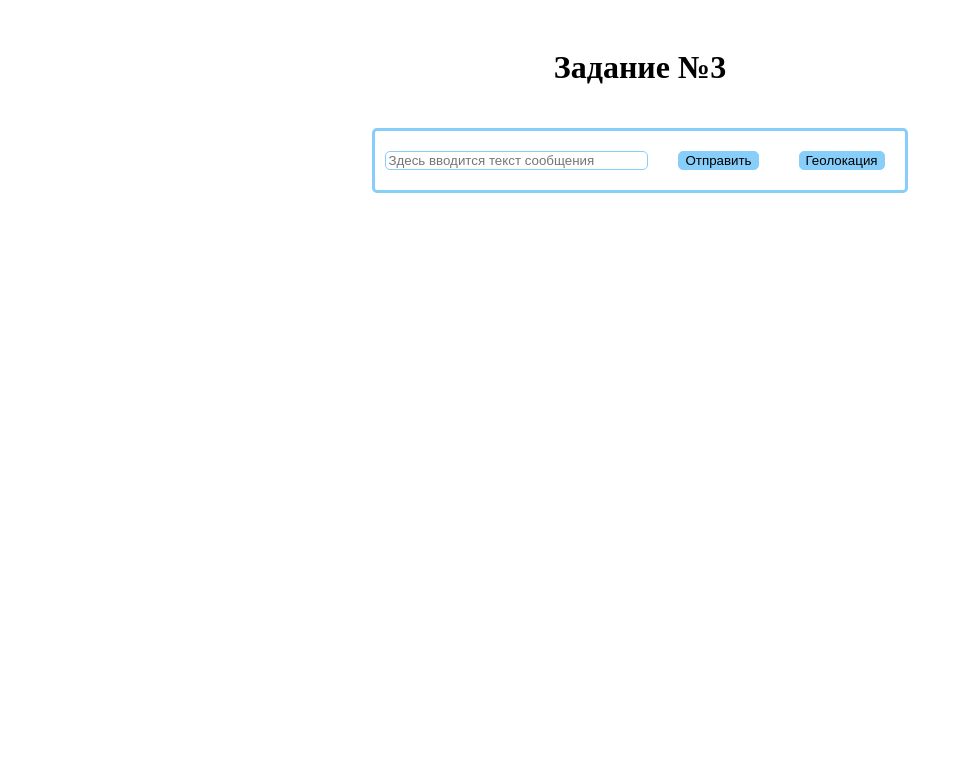
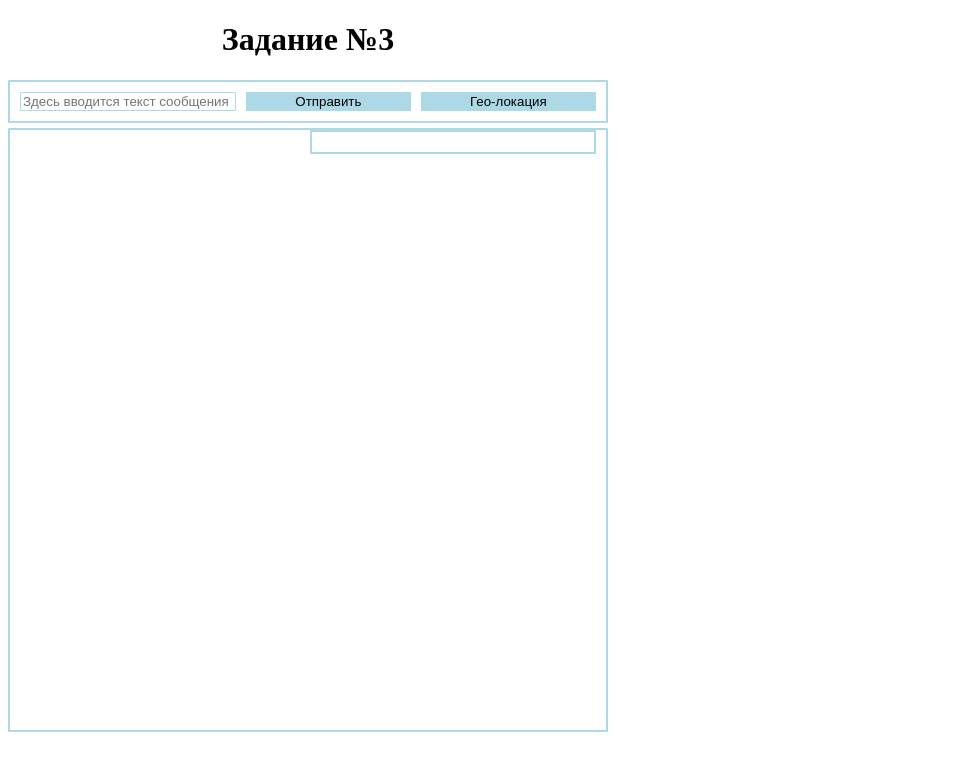
Before and after one commit to ytokarevskaya/module15_homework, a plain HTML site: page index.html in a window 1280 px wide. Both pictures are taken after a click on the button "Отправить". Shown: the whole page, without its empty margins (0-963 px from the left). Drawn offline with Linux system fonts and the light colour scheme.

Commit message:
finished task03.js

```diff
--- a/index.html
+++ b/index.html
@@ -2,57 +2,54 @@
 <html lang="en">
 
 <head>
-  <meta charset="UTF-8">
-  <title>Module 15</title>
-  <link rel="stylesheet" href="style.css">
+    <meta charset="UTF-8">
+    <title>Module 15</title>
+    <link rel="stylesheet" href="style.css">
 </head>
 
 <body>
-  <!--  <h1>Задание №1</h1>-->
-  <!--  <button class="btn j-btn-test">-->
-  <!--    <div class="btn_text">Just a button</div>-->
-  <!--    <div class="btn_icon_one" style="display: initial;">-->
-  <!--      <svg width=" 1em" height="1em" viewBox="0 0 16 16" class="bi bi-arrow-down-left-circle" fill="currentColor"-->
-  <!--        xmlns="http://www.w3.org/2000/svg">-->
-  <!--        <path fill-rule="evenodd" d="M8 15A7 7 0 1 0 8 1a7 7 0 0 0 0 14zm0 1A8 8 0 1 0 8 0a8 8 0 0 0 0 16z" />-->
-  <!--        <path fill-rule="evenodd"-->
-  <!--          d="M5.5 11h4a.5.5 0 0 0 0-1H6.707l4.147-4.146a.5.5 0 0 0-.708-.708L6 9.293V6.5a.5.5 0 0 0-1 0v4a.5.5 0 0 0 .5.5z" />-->
-  <!--      </svg>-->
-  <!--    </div>-->
-  <!--    <div class="btn_icon_two" style="display: none;">-->
-  <!--      <svg width="1em" height="1em" viewBox="0 0 16 16" class="bi bi-arrow-down-left-circle-fill" fill="currentColor"-->
-  <!--        xmlns="http://www.w3.org/2000/svg">-->
-  <!--        <path fill-rule="evenodd"-->
-  <!--          d="M16 8A8 8 0 1 1 0 8a8 8 0 0 1 16 0zm-6.5 3h-4a.5.5 0 0 1-.5-.5v-4a.5.5 0 0 1 1 0v2.793l4.146-4.147a.5.5 0 0 1 .708.708L6.707 10H9.5a.5.5 0 0 1 0 1z" />-->
-  <!--      </svg>-->
-  <!--    </div>-->
+<!--
+    <h1>Задание №1</h1>
+    <button class="btn j-btn-test">
+      <div class="btn_text">Just a button</div>
+      <div class="btn_icon_one" style="display: initial;">
+        <svg width=" 1em" height="1em" viewBox="0 0 16 16" class="bi bi-arrow-down-left-circle" fill="currentColor"
+          xmlns="http://www.w3.org/2000/svg">
+          <path fill-rule="evenodd" d="M8 15A7 7 0 1 0 8 1a7 7 0 0 0 0 14zm0 1A8 8 0 1 0 8 0a8 8 0 0 0 0 16z" />
+          <path fill-rule="evenodd"
+            d="M5.5 11h4a.5.5 0 0 0 0-1H6.707l4.147-4.146a.5.5 0 0 0-.708-.708L6 9.293V6.5a.5.5 0 0 0-1 0v4a.5.5 0 0 0 .5.5z" />
+        </svg>
+      </div>
+      <div class="btn_icon_two" style="display: none;">
+        <svg width="1em" height="1em" viewBox="0 0 16 16" class="bi bi-arrow-down-left-circle-fill" fill="currentColor"
+          xmlns="http://www.w3.org/2000/svg">
+          <path fill-rule="evenodd"
+            d="M16 8A8 8 0 1 1 0 8a8 8 0 0 1 16 0zm-6.5 3h-4a.5.5 0 0 1-.5-.5v-4a.5.5 0 0 1 1 0v2.793l4.146-4.147a.5.5 0 0 1 .708.708L6.707 10H9.5a.5.5 0 0 1 0 1z" />
+        </svg>
+      </div>
+    </button>
+    <script src="task01.js"></script>
+-->
 
-  <!--  </button>-->
-  <!--  <script src="task01.js"></script>-->
-
-  <!-- <h1>Задание №2</h1>
+<!--
+   <h1>Задание №2</h1>
   <button class="btn j-btn-test">
     Just a button
   </button>
-  <script src="task02.js"></script> -->
-  <div class="three-block">
-    <div class="three-h1">
-      <h1>Задание №3</h1>
+  <script src="task02.js"></script>
+-->
+
+<div class="task-03">
+    <h1 style="text-align: center">Задание №3</h1>
+    <div class="task-03-panel">
+        <input type="text" placeholder="Здесь вводится текст сообщения" size="24">
+        <button class="task-03-sndBtn">Отправить</button>
+        <button class="task-03-sndGeo">Гео-локация</button>
     </div>
-    <div class="three-chat">
-      <div class="three-input">
-        <input id="input_text" type="text" placeholder="Здесь вводится текст сообщения" size="30">
-      </div>
-      <div class="three-buttons"></div>
-      <button class="send_button">Отправить</button>
-      <button class="send_geo">Геолокация</button>
+    <div class="task-03-chat">
     </div>
-    <div class="three-chat-window" id="output">
-    </div>
-  </div>
-
-  <script src="task03.js"></script>
-
+</div>
+<script src="task03.js"></script>
 </body>
 
 </html>
--- a/style.css
+++ b/style.css
@@ -20,7 +20,7 @@
 }
 
 .btn:hover {
-  box-shadow: 0px 2px 8px 2px rgba(141, 150, 178, 0.3);
+  box-shadow: 0 2px 8px 2px rgba(141, 150, 178, 0.3);
   transform: scale(1.05);
 }
 
@@ -34,41 +34,32 @@
   font-size: 15px;
 }
 
-.three-block {
-  display: flex;
-  align-items: center;
-  flex-direction: column;
+.task-03 {
+  max-width: 600px;
 }
 
-.three-h1 {
-  margin: 20px;
+.task-03-panel {
+  display: grid;
+  grid-template-columns: 216px auto auto;
+  grid-gap: 10px;
+  border: solid 2px lightblue;
+  border-radius: 1px;
+  padding: 10px;
 }
 
-.three-chat {
-  display: flex;
-  justify-content: space-between;
-  align-items: center;
-  min-width: 500px;
-  border: solid lightskyblue;
-  border-radius: 5px;
+.task-03-panel > input {
+  border: solid 1px lightblue;
+  border-radius: 1px;
+}
+.task-03-panel > button {
+  background-color: lightblue;
+  border: none;
 }
 
-.three-input {
-  margin: 10px;
+.task-03-chat {
+  margin-top: 5px;
+  min-height: 600px;
+  max-height: 600px;
+  border: solid 2px lightblue;
+  border-radius: 1px;
 }
-
-.three-input > input {
-  border: solid lightskyblue 1px;
-  border-radius: 5px;
-}
-
-.three-block button {
-  margin: 20px;
-  border: solid lightskyblue 1px;
-  border-radius: 5px;
-  background-color: lightskyblue;
-}
-
-.three-chat-window {
-  display: flex;
-}
--- a/task03.js
+++ b/task03.js
@@ -1,27 +1,53 @@
-let websocket;
-const sendButton = document.querySelector(".send_button");
-const sendGeo = document.querySelector(".send_geo");
-const output = document.getElementById("output");
+const sendButton = document.querySelector(".task-03-sndBtn");
+const sendGeo = document.querySelector(".task-03-sndGeo");
+const chat = document.querySelector(".task-03-chat");
 
-function writeToScreen(message) {
-    let pre = document.createElement("p");
-    pre.style.wordWrap = "word-wrap";
+function writeToScreen(message, textPosition, marginValue) {
+    let pre = document.createElement("div");
+    pre.style.wordWrap = "break-word";
     pre.innerHTML = message;
-    output.before(pre);
+    pre.style.maxWidth = "300px";
+    pre.style.padding = "10px";
+    pre.style.textAlign = textPosition;
+    pre.style.border = "solid 2px lightblue";
+    pre.style.borderRadius = "1px";
+    if (marginValue === "left") {
+        pre.style.marginLeft = "300px";
+        pre.style.marginRight = "10px";
+    } else {
+        pre.style.marginLeft = "10px";
+        pre.style.marginRight = "300px";
+    }
+    chat.appendChild(pre);
 }
 
 sendButton.addEventListener("click", () => {
     let webSocket = new WebSocket("wss://echo.websocket.org/");
-    let inputText = document.getElementById("input_text").value;
-    writeToScreen(
-        '<span style="color: red;">' + inputText + '</span>'
-    );
+    let inputText = document.querySelector("input").value;
+    writeToScreen(inputText, "right", "left");
     webSocket.onopen = () => {
         webSocket.send(inputText);
     }
-    webSocket.onmessage = function (evt) {
-        writeToScreen(
-            '<span style="color: blue;">' + evt.data + '</span><br>'
-        )
+    webSocket.onmessage = async function (evt) {
+        writeToScreen(evt.data, "left", "right");
+        await webSocket.close();
     }
 })
+
+sendGeo.addEventListener("click", () => {
+    if ("geolocation" in navigator) {
+        navigator.geolocation.getCurrentPosition((position => {
+            const { coords } = position;
+            console.log(coords)
+            let geoString = "https://www.openstreetmap.org/#map=13/" + coords.latitude + "/" + coords.longitude;
+            let webSocket = new WebSocket("wss://echo.websocket.org/");
+            writeToScreen(geoString, "right", "left");
+            webSocket.onopen = async () => {
+                webSocket.send(geoString);
+                await webSocket.close();
+            }
+        }))
+    } else {
+        alert("Включите геолокацию!")
+    }
+})
```
